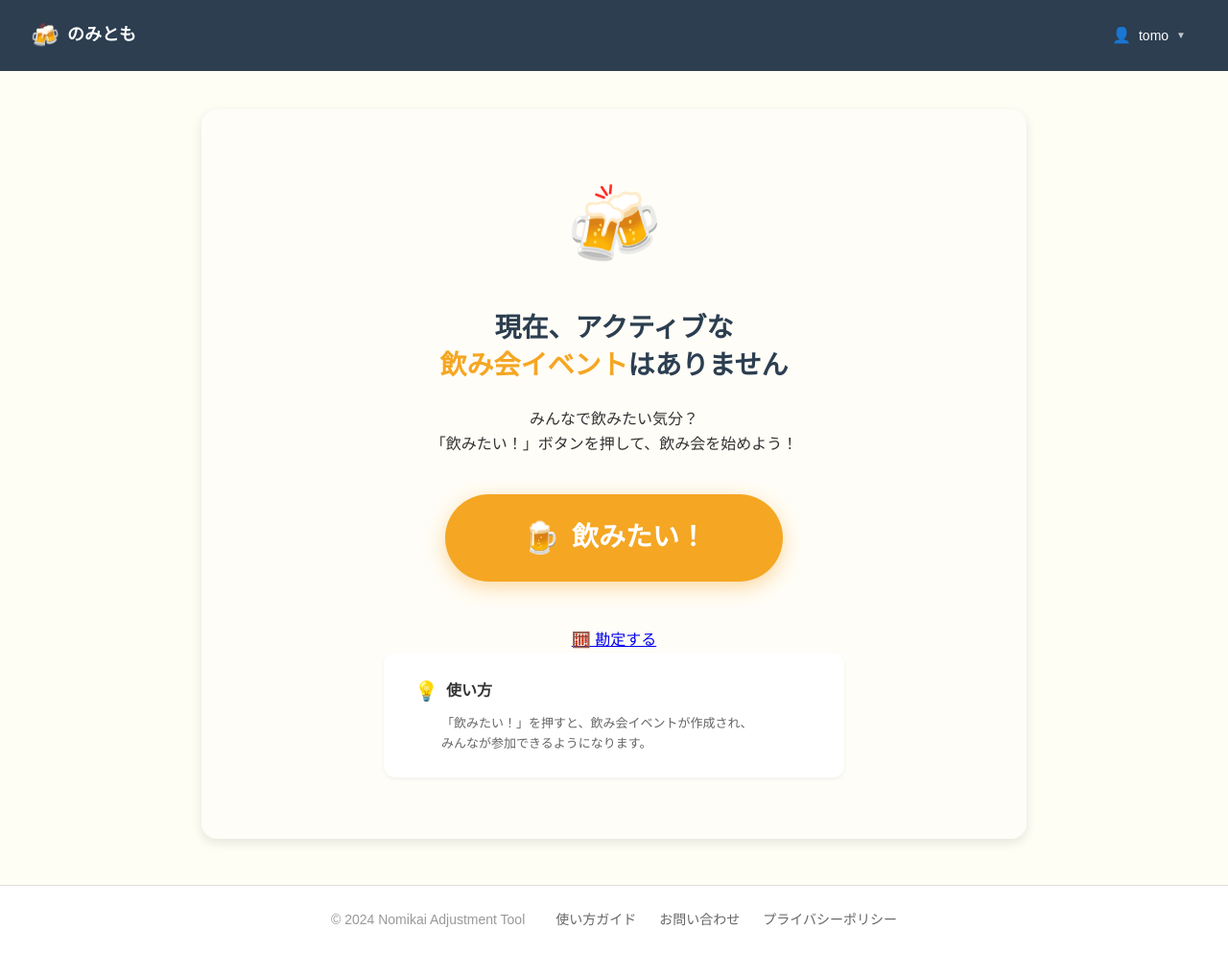
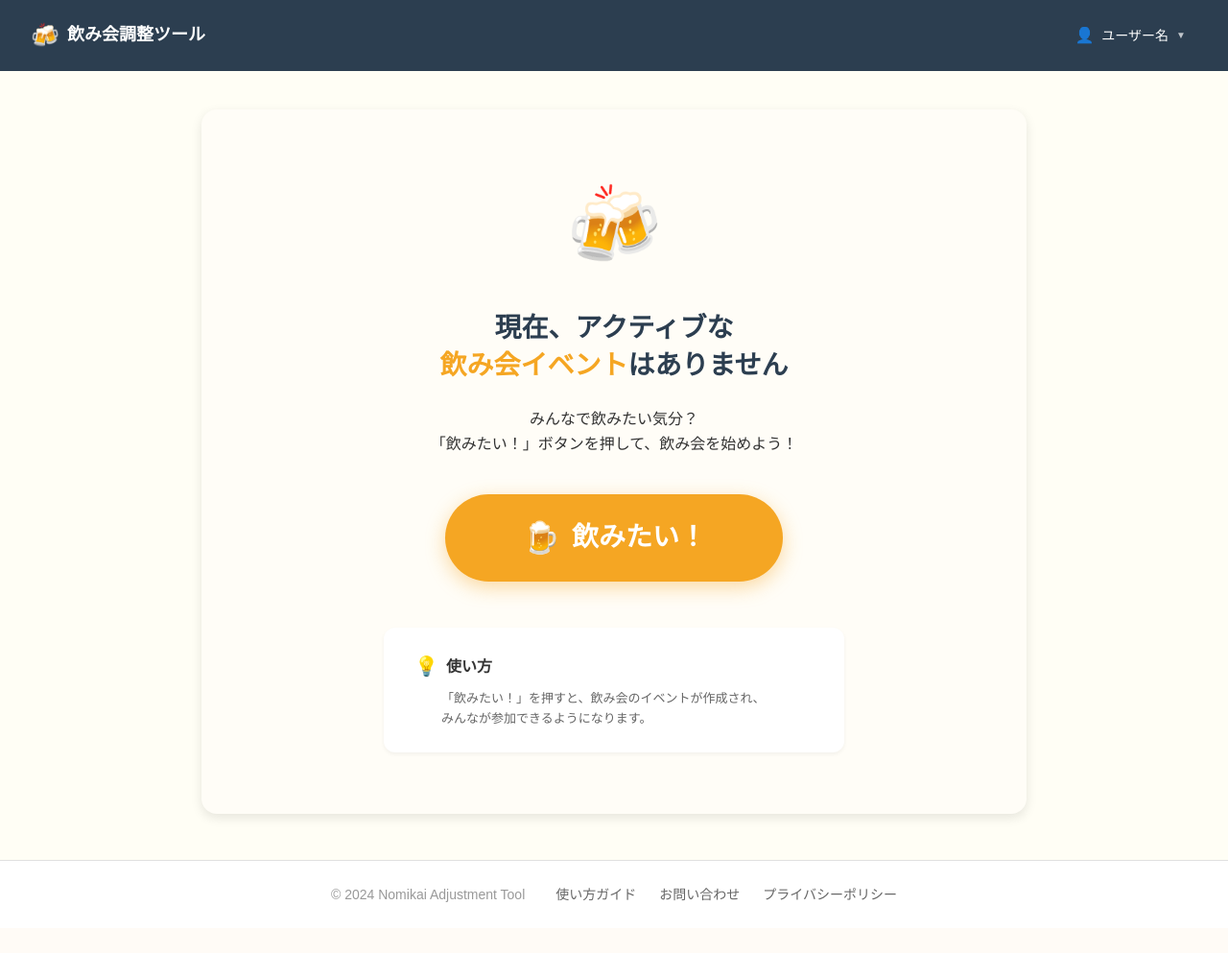
Before and after one commit to narifuu36/nomi_app, a Flask app: page /index in a window 1280 px wide. Shown: the whole page at 96% size. After the commit the page ends 940 px from the top, so only its background shows below. Run offline with Flask 3, Linux system fonts and the light colour scheme; a user stored in the database is signed in; data comes from the database, SQL or seed files in the repository.

Commit message:
modified:   app/templates/index.html

```diff
--- a/app/templates/index.html
+++ b/app/templates/index.html
@@ -1,132 +1,76 @@
 <!DOCTYPE html>
 <html lang="ja">
-
 <head>
     <meta charset="UTF-8">
     <meta name="viewport" content="width=device-width, initial-scale=1.0">
-    <title>トップ画面 - のみとも</title>
+    <title>トップ画面 - 飲み会調整ツール</title>
     <link rel="stylesheet" href="{{ url_for('static', filename='css/style.css') }}">
 </head>
-
 <body>
-
     <header class="header">
         <div class="header-logo">
             <span class="beer-icon">🍻</span>
-            <span class="header-title">のみとも</span>
+            <span class="header-title">飲み会調整ツール</span>
         </div>
-
-        <div class="header-user dropdown">
-
+        <!-- ヘッダーユーザー部分の差し替え -->
+        <div class="header-user">
             <span class="user-icon">👤</span>
-
-            <span class="user-name">
-                {{ username }}
-            </span>
-
+            <span class="user-name">ユーザー名</span>
             <span class="dropdown-arrow">▼</span>
 
+            <!-- 追加: ドロップダウンメニュー -->
             <div class="dropdown-menu">
-
-
-                <a href="{{ url_for('logout') }}">
-                    ログアウト
+                <!-- SCR011: 通知・マイページ設定画面へ -->
+                <a href="/mypage" class="dropdown-item">
+                    <span>⚙️</span> マイページ・通知設定
                 </a>
-
+                <!-- SCR012: 会計履歴確認画面へ -->
+                <a href="/history" class="dropdown-item">
+                    <span>💰</span> 会計履歴を確認
+                </a>
+                <hr class="dropdown-divider">
+                <!-- ログイン画面へ -->
+                <a href="/login" class="dropdown-item">
+                    <span>🚪</span> ログアウト
+                </a>
             </div>
-
         </div>
     </header>
 
-
     <main class="main-content">
-
         <section class="empty-state-card">
-
             <div class="empty-state-icon">🍻</div>
 
-            {% if event_exists %}
-
-            <h1 class="empty-state-title">
-                現在<br>
-                <span class="highlight-text">飲み会イベント</span>が開催中です
-            </h1>
-
-            {% else %}
-
-            <h1 class="empty-state-title">
-                現在、アクティブな<br>
-                <span class="highlight-text">飲み会イベント</span>はありません
-            </h1>
-
-            {% endif %}
-
-            {% if event_exists %}
-
-            <p class="empty-state-description">
-                飲み会イベントが開催中です。<br>
-                投票して参加可否を回答しましょう！
-            </p>
-
-            {% else %}
-
+            <h1 class="empty-state-title">現在、アクティブな<br><span class="highlight-text">飲み会イベント</span>はありません</h1>
             <p class="empty-state-description">
                 みんなで飲みたい気分？<br>
                 「飲みたい！」ボタンを押して、飲み会を始めよう！
             </p>
 
-            {% endif %}
-
-            <!-- Flaskルーティング対応 -->
-            {% if event_exists %}
-
             <a href="{{ url_for('event') }}" class="btn-primary-large">
-                <span class="btn-icon">🗳️</span>
-                投票する
+                <span class="btn-icon">🍺</span> 飲みたい！
             </a>
-
-            {% else %}
-
-            <a href="{{ url_for('event') }}" class="btn-primary-large">
-                <span class="btn-icon">🍺</span>
-                飲みたい！
-            </a>
-
-            {% endif %}
-
-            <div class="standalone-billing-link">
-                <a href="{{ url_for('standalone_billing') }}">
-                    🧮 勘定する
-                </a>
-            </div>
 
             <div class="usage-guide-card">
                 <div class="usage-guide-header">
                     <span class="guide-icon">💡</span>
                     <h3 class="guide-title">使い方</h3>
                 </div>
-
                 <p class="guide-text">
-                    「飲みたい！」を押すと、飲み会イベントが作成され、<br>
+                    「飲みたい！」を押すと、飲み会のイベントが作成され、<br>
                     みんなが参加できるようになります。
                 </p>
             </div>
-
         </section>
-
     </main>
-
 
     <footer class="footer">
         <p class="copyright">© 2024 Nomikai Adjustment Tool</p>
-
         <nav class="footer-nav">
             <a href="#">使い方ガイド</a>
             <a href="#">お問い合わせ</a>
             <a href="#">プライバシーポリシー</a>
         </nav>
     </footer>
-
 </body>
-
 </html>
```
